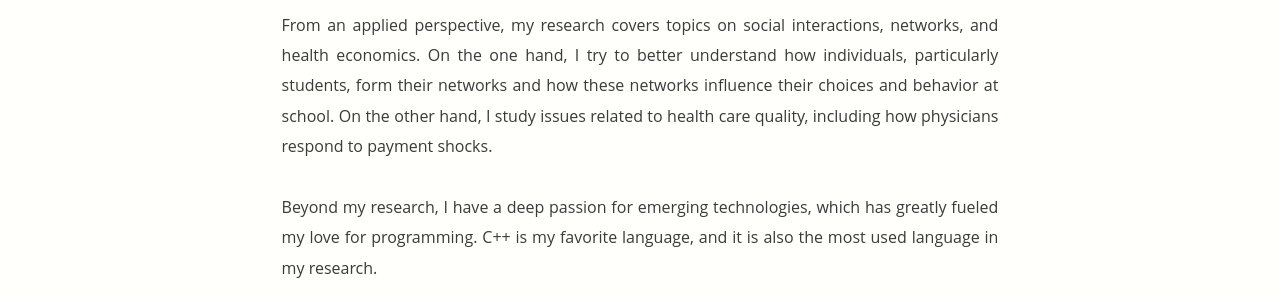
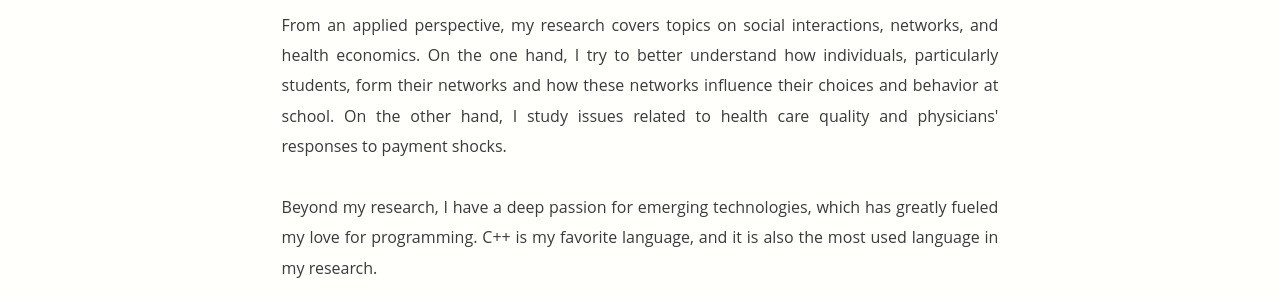
Before and after one commit to ahoundetoungan/ahoundetoungan.github.io, a Jekyll site: the page built from about/index.html, in a window 1280 px wide. Shown: the part 513-813 px from the top of the page. Built offline with Jekyll 4.4.1, drawn with Linux system fonts in a browser that asks for light colours.

Commit message:
research

```diff
--- a/about/index.html
+++ b/about/index.html
@@ -21,7 +21,7 @@
       To make my methods and models more accessible, I often provide R packages that enable practitioners to directly apply these methods to data. For more detailed information, please visit my <a href="https://github.com/ahoundetoungan">GitHub</a> and <a href="/software">Software</a> pages.
       <br/><br/>
       From an applied perspective, my research covers topics on social interactions, networks, and health economics. On the one hand, I try to better understand how individuals, particularly students, form their networks and how these networks influence their choices and behavior at school.
-      On the other hand, I study issues related to health care quality, including how physicians respond to payment shocks.
+      On the other hand, I study issues related to health care quality and physicians' responses to payment shocks.
       <br/><br/>
       Beyond my research, I have a deep passion for emerging technologies, which has greatly fueled my love for programming.
       C++ is my favorite language, and it is also the most used language in my research.
```
Also changed, not shown: _config.yml (line endings or trailing spaces).
